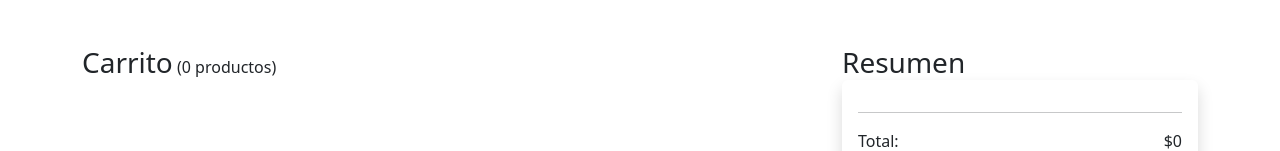
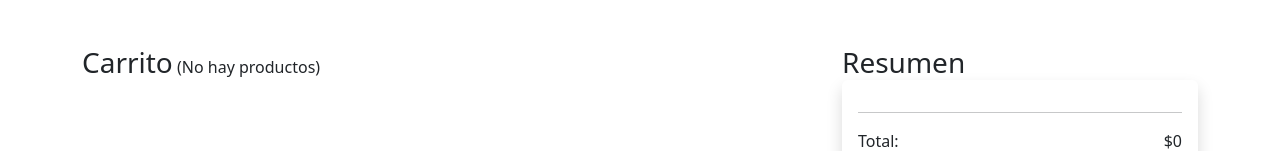
Before and after one commit to CrissRayes/Pizzeria-Mamma-Mia, a React (Create React App) app: page /carrito in a window 1280 px wide. Shown: the part 263-414 px from the top of the page. Built offline with nearby package versions, Linux system fonts and the light colour scheme.

Commit message:
no hay productos en carrito

```diff
--- a/src/views/Cart.jsx
+++ b/src/views/Cart.jsx
@@ -22,7 +22,13 @@ export const Cart = () => {
           <div>
             <div>
               <h3 className='d-inline'>Carrito</h3>
-              <span> ({cantidad} productos)</span>
+              <span>
+                {cantidad === 0
+                  ? ' (No hay productos)'
+                  : ` (${cantidad} productos)`}
+
+                {/* ({cantidad} productos) */}
+              </span>
             </div>
           </div>
           {cart.map(item => {
```
